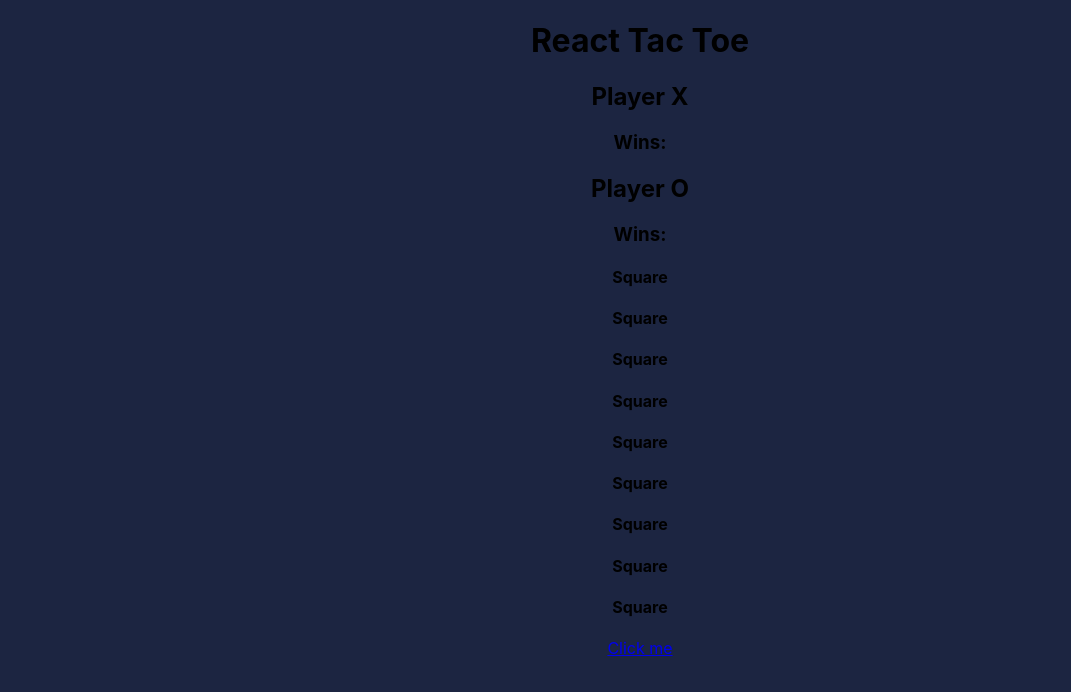
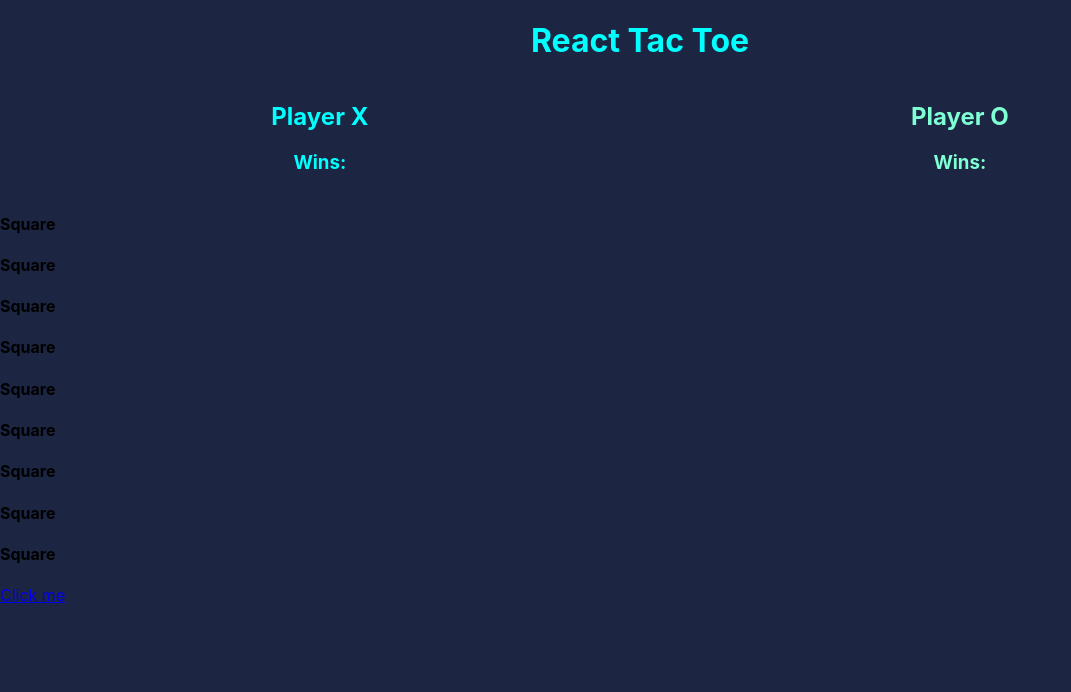
Before and after one commit to geno223/reactTacToe, a React (Create React App) app: page / in a window 1280 px wide. Shown: the top 692 px of the page, without its empty margins (0-1071 px from the left). Built offline with nearby package versions, Linux system fonts and the light colour scheme.

Commit message:
almost complete adding more style

```diff
--- a/src/App.js
+++ b/src/App.js
@@ -10,10 +10,14 @@ import "./styles.css"
 
 function App() {
   return (
-    <div className="App">
+    <div>
      <Header/>
-     <Player whichPlayer= 'X'/>
-     <Player whichPlayer='O'/>
+
+     <div className='players'>
+      <Player player= 'X'/>
+      <Player player='O'/>
+     </div>
+
      <Board/>
      <a href='https://github.com/geno223'>Click me</a>
     </div>
--- a/src/components/Players.js
+++ b/src/components/Players.js
@@ -2,8 +2,8 @@
 
 const Player =(props) => {
     return(
-        <div>
-            <h2>Player {props.whichPlayer}</h2>
+        <div className={props.player}>
+            <h2>Player {props.player}</h2>
             <h3>Wins:</h3>
         </div>
     )
--- a/src/styles.css
+++ b/src/styles.css
@@ -1,3 +1,23 @@
 html{
     background: #1c2541;
 }
+
+h1{
+    display: flex;
+    justify-content: center;
+    color: aqua;
+}
+
+.players{
+    display: flex;
+    justify-content: space-around;
+}
+.X{
+    color: aqua;
+}
+.O{
+    color: aquamarine;
+}
+.X, .O{
+    text-align: center;
+}
```
